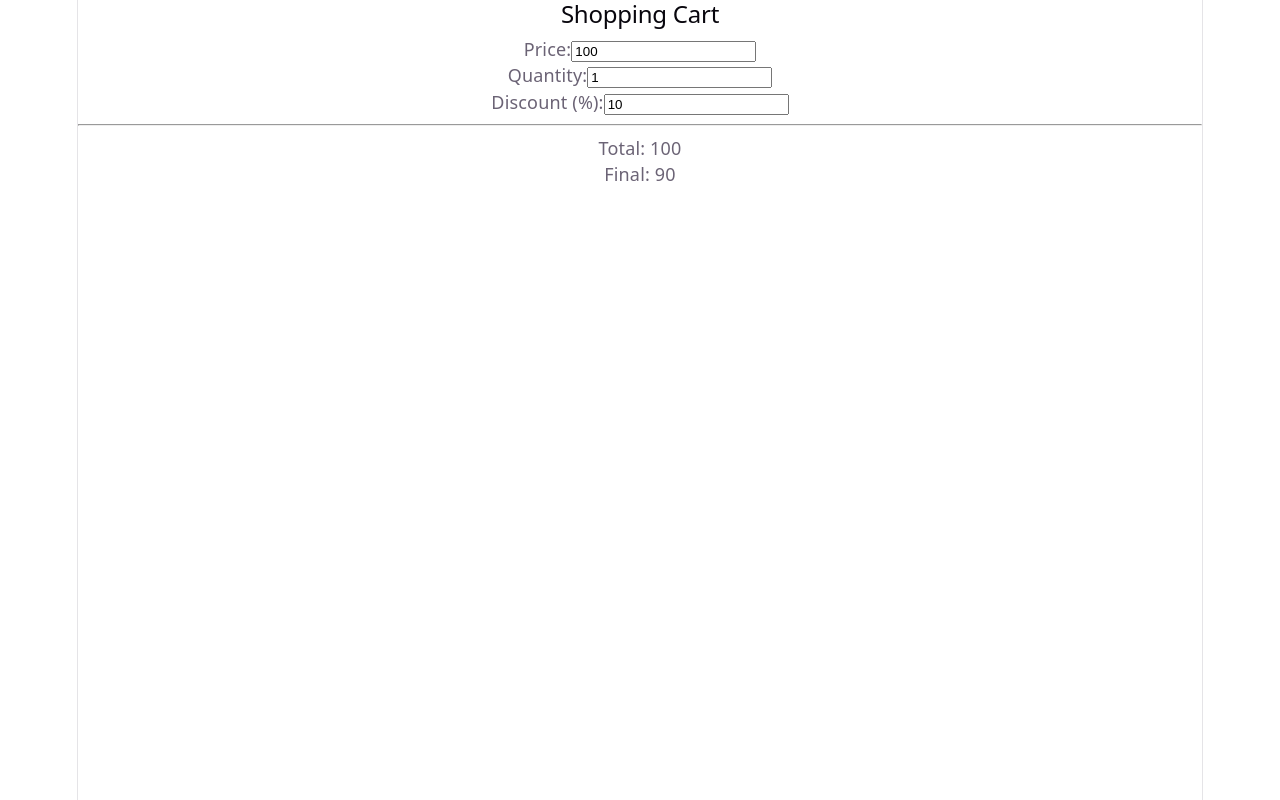
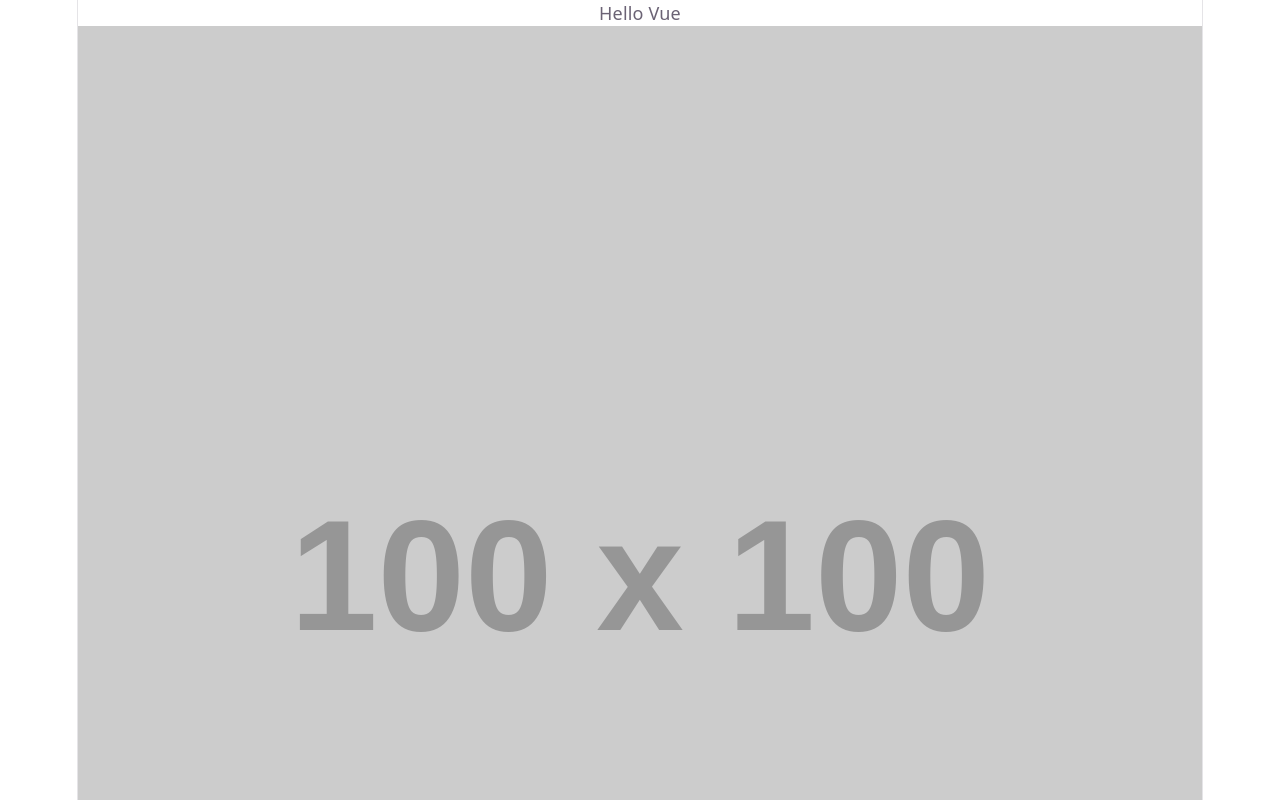
Before and after one commit to Trananh123duong/study-SELLNITY-, a Vue app in the folder VueJS/vue-basic/: page / in a window 1280 px wide. Shown: the top 800 px of the page. Built offline with nearby package versions, Linux system fonts and the light colour scheme.

Commit message:
Data Binding: One-way Binding

```diff
--- a/VueJS/vue-basic/src/App.vue
+++ b/VueJS/vue-basic/src/App.vue
@@ -1,52 +1,11 @@
 <script setup>
-import { ref, reactive, computed, watch } from 'vue'
+import { ref } from 'vue';
 
-// ref (primitive)
-const price = ref(100)
-const quantity = ref(1)
-
-// reactive (object)
-const discount = reactive({
-  percent: 10
-})
-
-// computed
-const total = computed(() => {
-  return price.value * quantity.value
-})
-
-const finalPrice = computed(() => {
-  return total.value * (1 - discount.percent / 100)
-})
-
-// watch
-watch(total, (newVal, oldVal) => {
-  console.log('Total changed:', oldVal, '→', newVal)
-})
+const message = ref('Hello Vue')
+const imageUrl = ref('https://via.placeholder.com/100')
 </script>
 
 <template>
-  <div>
-    <h2>Shopping Cart</h2>
-
-    <div>
-      <label>Price:</label>
-      <input type="number" v-model="price" />
-    </div>
-
-    <div>
-      <label>Quantity:</label>
-      <input type="number" v-model="quantity" />
-    </div>
-
-    <div>
-      <label>Discount (%):</label>
-      <input type="number" v-model="discount.percent" />
-    </div>
-
-    <hr />
-
-    <p>Total: {{ total }}</p>
-    <p>Final: {{ finalPrice }}</p>
-  </div>
+  <p>{{ message }}</p>
+  <img :src="imageUrl" />
 </template>
```
